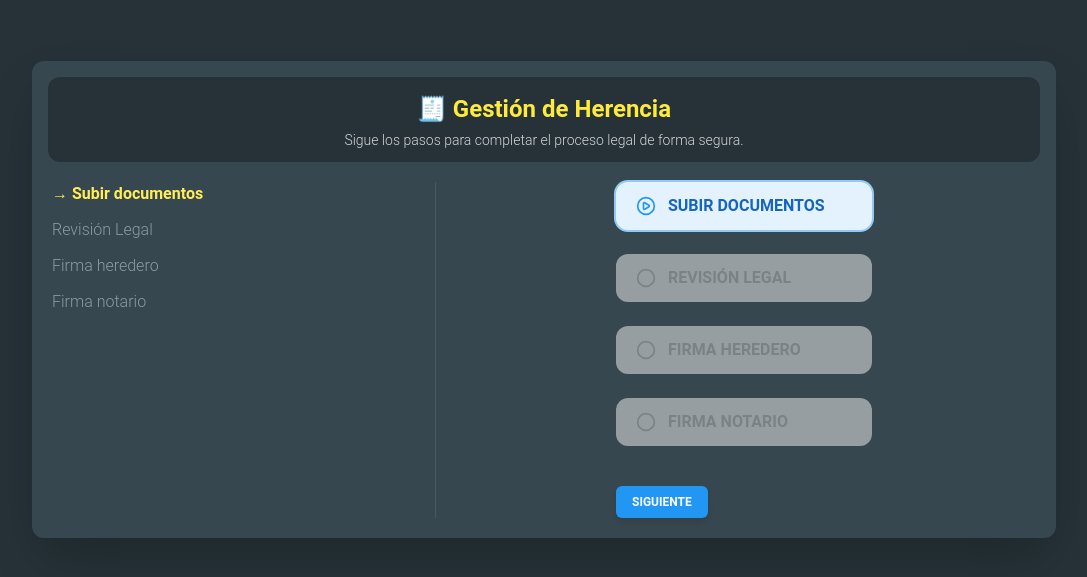
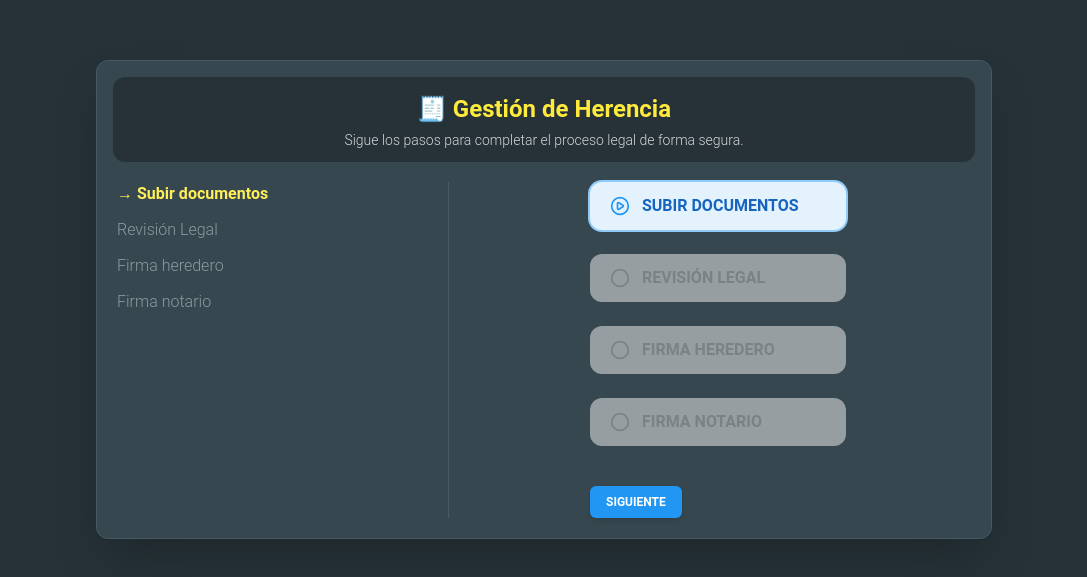
Before and after one commit to adrilerna94/challenge-Heredamos, a Next.js app: page /herencia in a window 1280 px wide. Shown: the part 101-678 px from the top of the page, without its empty margins (96-1183 px from the left). Built offline with nearby package versions, Linux system fonts and the light colour scheme.

Commit message:
style: :rocket: improving styles in herenciapage

```diff
--- a/src/app/herencia/page.jsx
+++ b/src/app/herencia/page.jsx
@@ -24,7 +24,7 @@ export default function HerenciaPage() {
 
     return (
         <main className="min-h-screen bg-blue-gray-900 flex items-center justify-center px-4 py-10">
-      <Card className="w-full max-w-5xl shadow-2xl rounded-xl bg-blue-gray-800">
+        <Card className="w-full max-w-4xl bg-blue-gray-800 shadow-2xl rounded-xl border border-blue-gray-700">
             <CardHeader
                 floated={false}
                 shadow={false}
@@ -62,7 +62,6 @@ export default function HerenciaPage() {
                     ))}
                 </div>
                 </div>
-
                 {/* flujo de pasos a realizar - derecha */}
                 <div className="col-span-1 md:col-span-3">
                     <Stepper />
```
Lines whose indentation alone changed are shown as unchanged.
